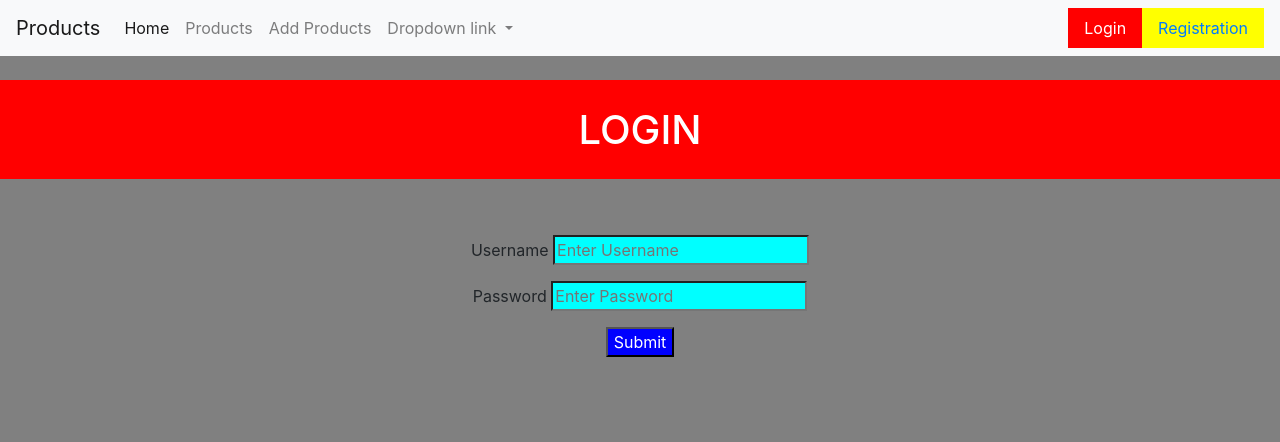
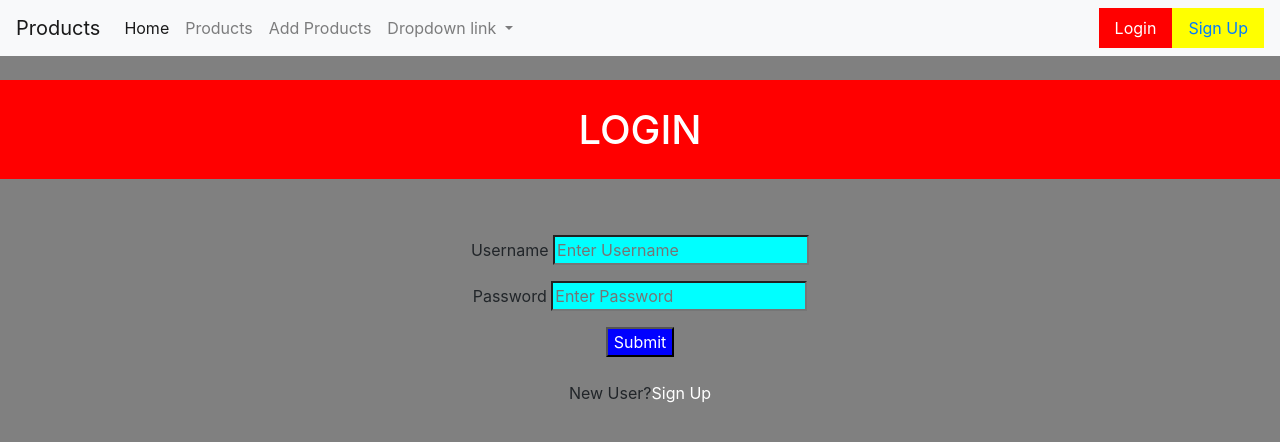
Before and after one commit to sakebmomin/Django-project2, a Django app: page /account/login/ in a window 1280 px wide. Shown: the top 442 px of the page. Run offline with Django 4.2, Linux system fonts and the light colour scheme; some libraries are stand-ins or nearby versions.

```diff
--- a/templates/navbar.html
+++ b/templates/navbar.html
@@ -48,7 +48,7 @@
           <a class="nav-link" href="{% url 'logout' %}">logout</a>
         {% else %}
           <a class="nav-link" href="{% url 'login' %}" style="background-color:red; color: white;">Login</a>
-          <a class="nav-link" href="{% url 'registration' %}" style="background-color: yellow;">Registration</a>
+          <a class="nav-link" href="{% url 'registration' %}" style="background-color: yellow;">Sign Up</a>
 
         {% endif %}
       </nav>
--- a/templates/userTemp/login.html
+++ b/templates/userTemp/login.html
@@ -15,8 +15,8 @@
 
         Username <input type="text" name="username" id="username" placeholder="Enter Username"> <p></p>
         Password <input type="password" name="password" id="password"placeholder="Enter Password"> <p></p>
-        <input type="submit" value="Submit" style="background-color:blue ; color: white;" >
-
+        <input type="submit" value="Submit" style="background-color:blue ; color: white;" ><br><br>
+        New User?<a  href="{% url 'registration' %}" style="color:white;">Sign Up</a>
     </form>
 
     <h1 style="color: red;">{{msg}}</h1>
```
